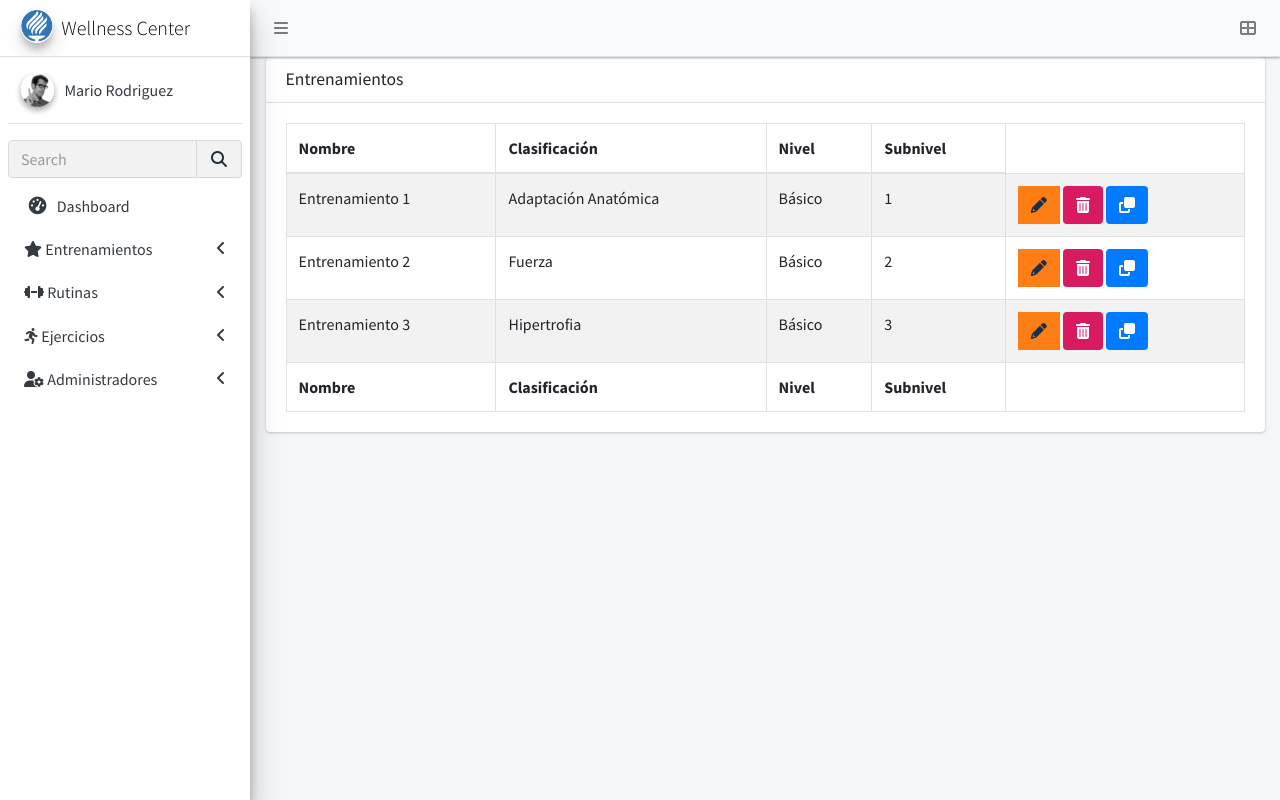
After one commit to MiltonVera/admin_wellness, a PHP site: page /lista-entrenamiento.php in a window 1280 px wide. The commit adds this page. Run offline with PHP 8.4, Linux system fonts and the light colour scheme; some libraries are stand-ins or nearby versions.

Commit message:
Ver Rutina y Ver Entrenamiento
Falta el buscador

```diff
--- /dev/null
+++ b/lista-entrenamiento.php
@@ -0,0 +1,106 @@
+<?php include_once "templates/header.php"; ?>
+<?php include_once "templates/sidebar.php" ?>
+
+
+<section class="content">
+    <div class="container-fluid">
+        <div class="row">
+            <div class="col-12">
+
+                <div class="card">
+                    <div class="card-header">
+                        <h3 class="card-title">Entrenamientos</h3>
+                    </div>
+                    <!-- /.card-header -->
+                    <div class="card-body">
+                        <table id="tabla" class="table table-bordered table-striped">
+                            <thead>
+                                <tr>
+                                    <th>Nombre</th>
+                                    <th>Clasificación</th>
+                                    <th>Nivel</th>
+                                    <th>Subnivel</th>
+                                </tr>
+                            </thead>
+                            <tbody>
+
+                                <tr>
+                                    <td>Entrenamiento 1</td>
+                                    <td>Adaptación Anatómica</td>
+                                    <td>Básico</td>
+                                    <td>1</td>
+                                    <td>
+                                        <a href="#" class="btn bg-orange btn-flat margin">
+                                            <i class="fas fa-pencil-alt"></i>
+                                        </a>
+                                        <a href="#" class="btn bg-maroon bnt-flat">
+                                            <i class="fas fa-trash-alt"></i>
+                                        </a>
+                                        <a href="#" class="btn bg-blue bnt-flat">
+                                            <i class="fa-solid fa-copy"></i>
+                                        </a>
+                                    </td>
+
+                                </tr>
+                                <tr>
+                                    <td>Entrenamiento 2</td>
+                                    <td>Fuerza</td>
+                                    <td>Básico</td>
+                                    <td>2</td>
+                                    <td>
+                                        <a href="#" class="btn bg-orange btn-flat margin">
+                                            <i class="fas fa-pencil-alt"></i>
+                                        </a>
+                                        <a href="#" class="btn bg-maroon bnt-flat">
+                                            <i class="fas fa-trash-alt"></i>
+                                        </a>
+                                        <a href="#" class="btn bg-blue bnt-flat">
+                                            <i class="fa-solid fa-copy"></i>
+                                        </a>
+                                    </td>
+
+                                </tr>
+                                <tr>
+                                    <td>Entrenamiento 3</td>
+                                    <td>Hipertrofia</td>
+                                    <td>Básico</td>
+                                    <td>3</td>
+                                    <td>
+                                        <a href="#" class="btn bg-orange btn-flat margin">
+                                            <i class="fas fa-pencil-alt"></i>
+                                        </a>
+                                        <a href="#" class="btn bg-maroon bnt-flat">
+                                            <i class="fas fa-trash-alt"></i>
+                                        </a>
+                                        <a href="#" class="btn bg-blue bnt-flat">
+                                            <i class="fa-solid fa-copy"></i>
+                                        </a>
+                                    </td>
+
+                                </tr>
+
+
+                            </tbody>
+                            <tfoot>
+                                <tr>
+                                    <th>Nombre</th>
+                                    <th>Clasificación</th>
+                                    <th>Nivel</th>
+                                    <th>Subnivel</th>
+                                </tr>
+                            </tfoot>
+                        </table>
+                    </div>
+                    <!-- /.card-body -->
+                </div>
+                <!-- /.card -->
+                <!-- /.card -->
+            </div>
+            <!-- /.col -->
+        </div>
+        <!-- /.row -->
+    </div>
+    <!-- /.container-fluid -->
+</section>
+
+<?php include_once "templates/footer.php"; ?>
--- a/templates/footer.php
+++ b/templates/footer.php
@@ -13,7 +13,7 @@
 
 
 <?php
-if($pagina == "lista-admin.php" || $pagina == "lista-ejercicio.php"){?>
+if($pagina == "lista-admin.php" || $pagina == "lista-ejercicio.php" || $pagina == "lista-rutina.php" || $pagina == "lista-entrenamiento.php"){?>
 
 <script src="plugins/datatables/jquery.dataTables.min.js"></script>
 <script src="plugins/datatables-bs4/js/dataTables.bootstrap4.min.js"></script>
--- a/templates/sidebar.php
+++ b/templates/sidebar.php
@@ -60,7 +60,7 @@
                 </a>
               </li>
               <li class="nav-item">
-                <a href="pages/UI/icons.html" class="nav-link">
+                <a href="lista-entrenamiento.php" class="nav-link">
                   <i class="fa-solid fa-eye"></i>
                   <p>Ver Entrenamientos</p>
                 </a>
@@ -83,7 +83,7 @@
                 </a>
               </li>
               <li class="nav-item">
-                <a href="pages/UI/icons.html" class="nav-link">
+                <a href="lista-rutina.php" class="nav-link">
                   <i class="fa-solid fa-eye"></i>
                   <p>Ver Rutinas</p>
                 </a>
```
Also changed, not shown: lista-rutina.php (added, +101 -0 lines).
